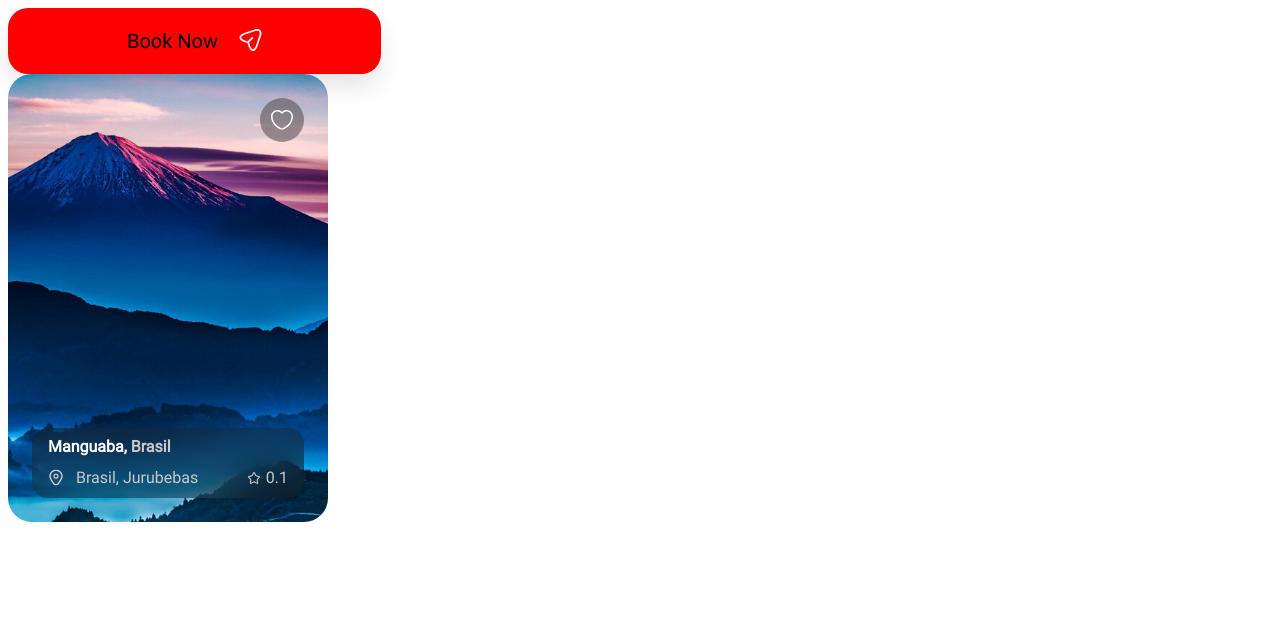
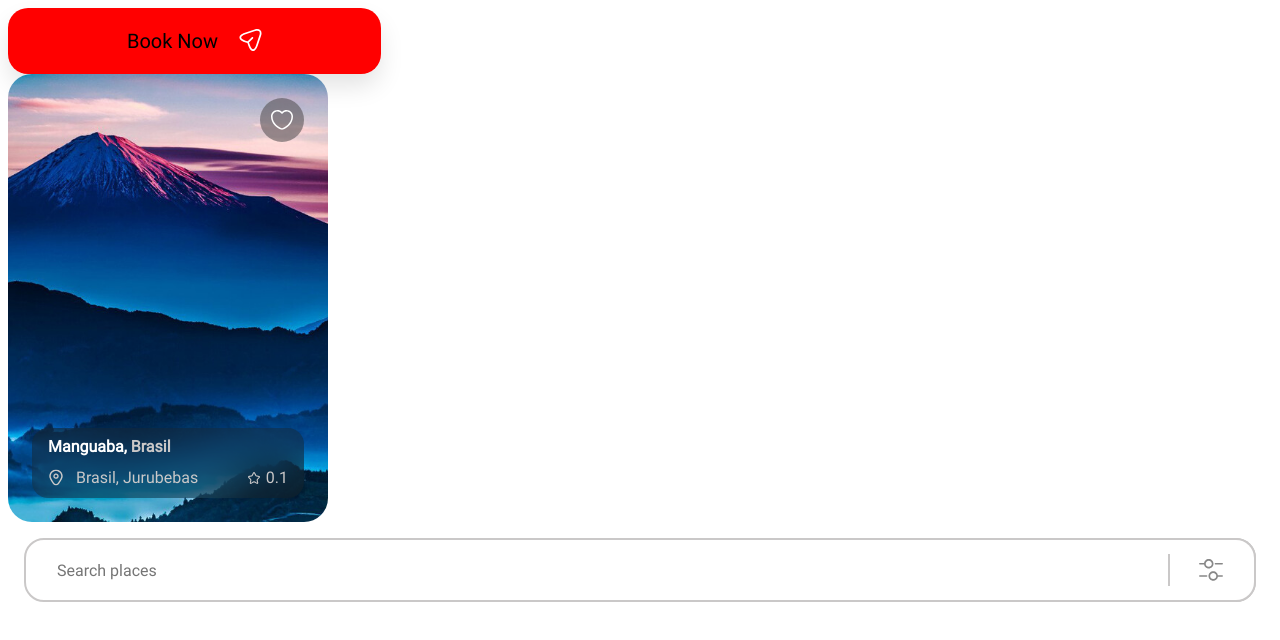
Before and after one commit to NelsonNikan/projeto-modelo, an Angular app: page / in a window 1280 px wide. Shown: the top 640 px of the page. Built offline with nearby package versions, Linux system fonts and the light colour scheme.

Commit message:
include search bar component on home page

```diff
--- a/src/app/components/pages/home/home.component.html
+++ b/src/app/components/pages/home/home.component.html
@@ -5,3 +5,4 @@
   [city]="'Brasil'"
   [rating]="'0.1'"
 ></app-carousel>
+<app-search-bar></app-search-bar>
```
